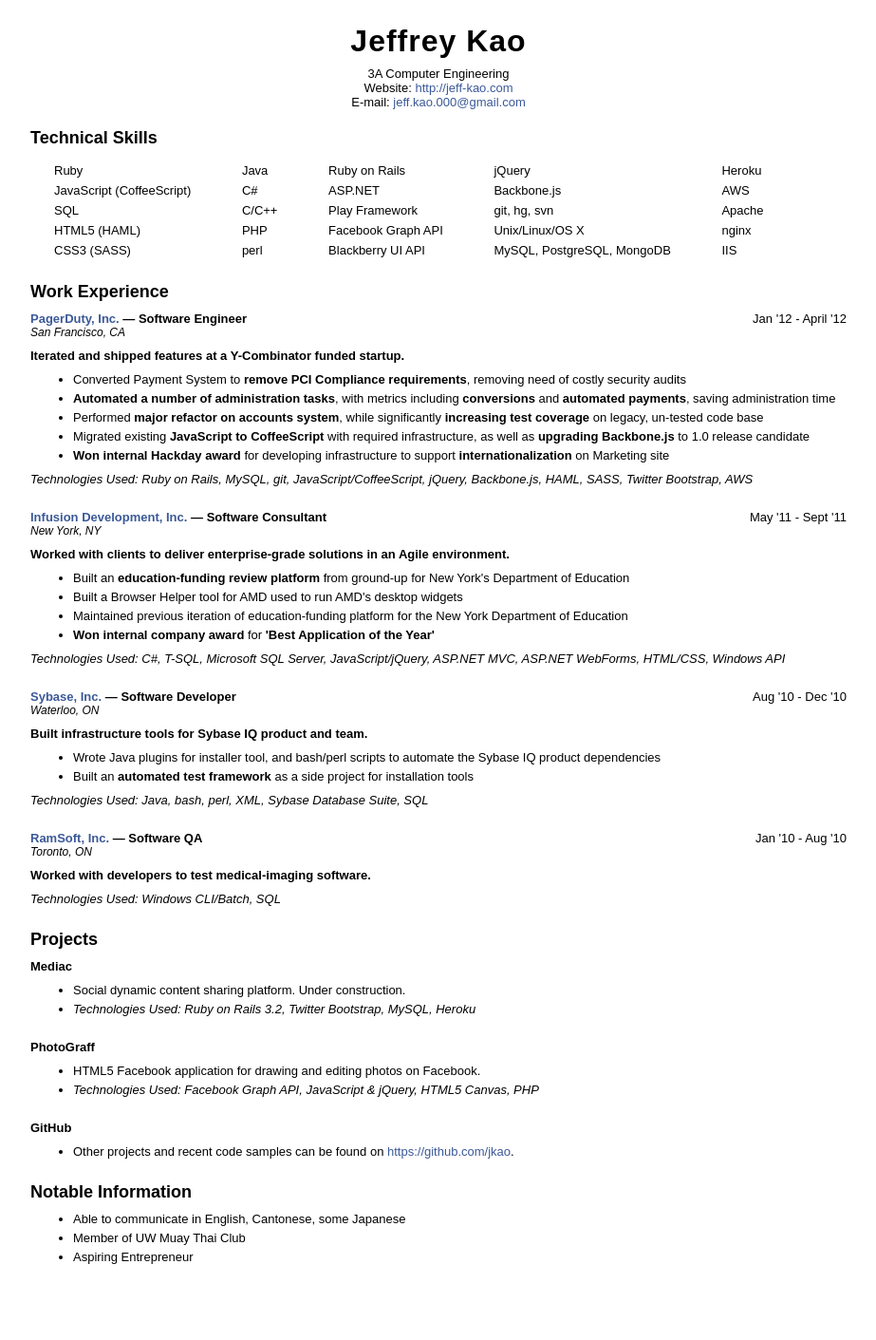
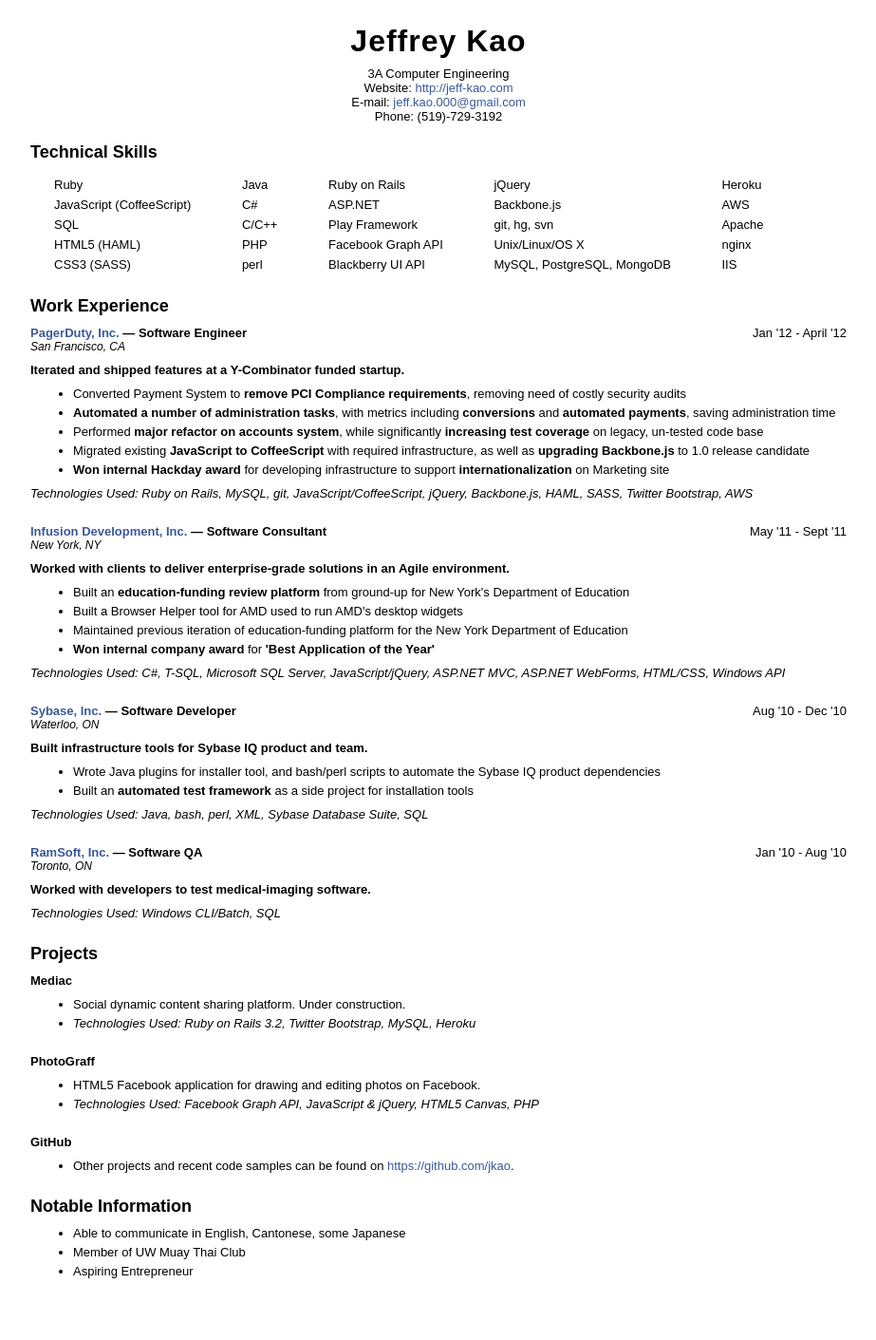
Before and after one commit to jkao/jkao.github.io, a Jekyll site: the page resume_old.html, which Jekyll copies as it is, in a window 1280 px wide. Shown: the whole page at 95% size, without its empty margins (178-1101 px from the left). Built offline with Jekyll 4.4.1, drawn with Linux system fonts in a browser that asks for light colours.

Commit message:
Added entry in gitignore, added phone

```diff
--- a/resume_old.html
+++ b/resume_old.html
@@ -111,6 +111,7 @@
             <div class="meta">3A Computer Engineering</div>
             <div class="meta">Website: <a href="http://jeff-kao.com">http://jeff-kao.com</a></div>
             <div class="meta">E-mail: <a href="mailto:jeff.kao.000@gmail.com">&#106;&#101;&#102;&#102;&#46;&#107;&#97;&#111;&#46;&#48;&#48;&#48;&#64;&#103;&#109;&#97;&#105;&#108;&#46;&#99;&#111;&#109;</a></div>
+            <div class="meta">Phone: (519)-729-3192</div>
         </div>
         <!-- SKILLS -->
         <div class="skills-summary">
```
Also changed, not shown: 1 other file.
